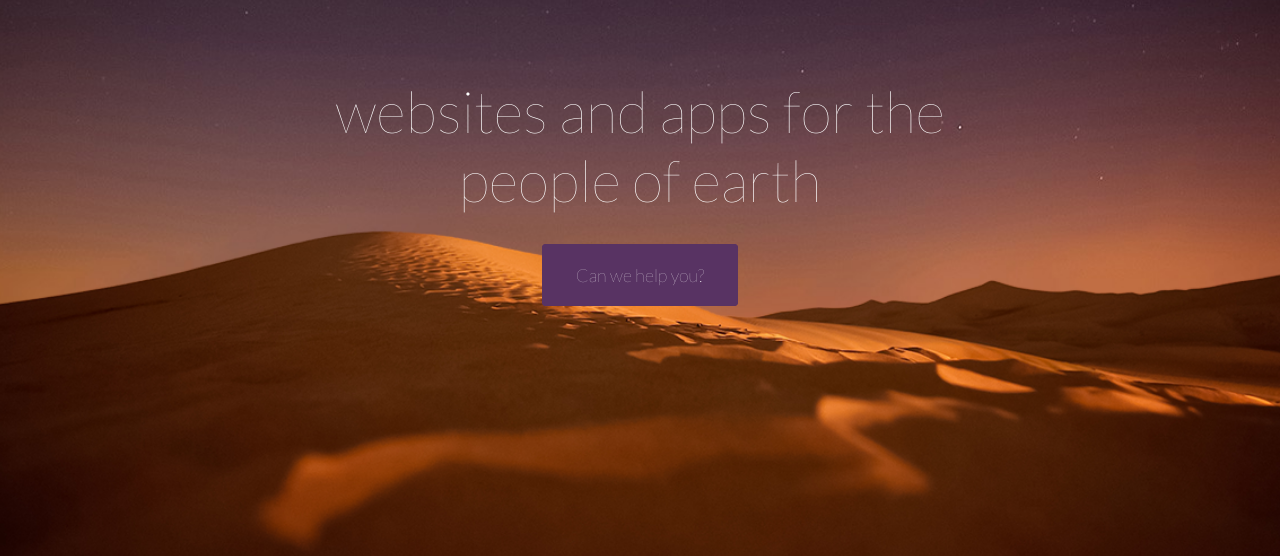
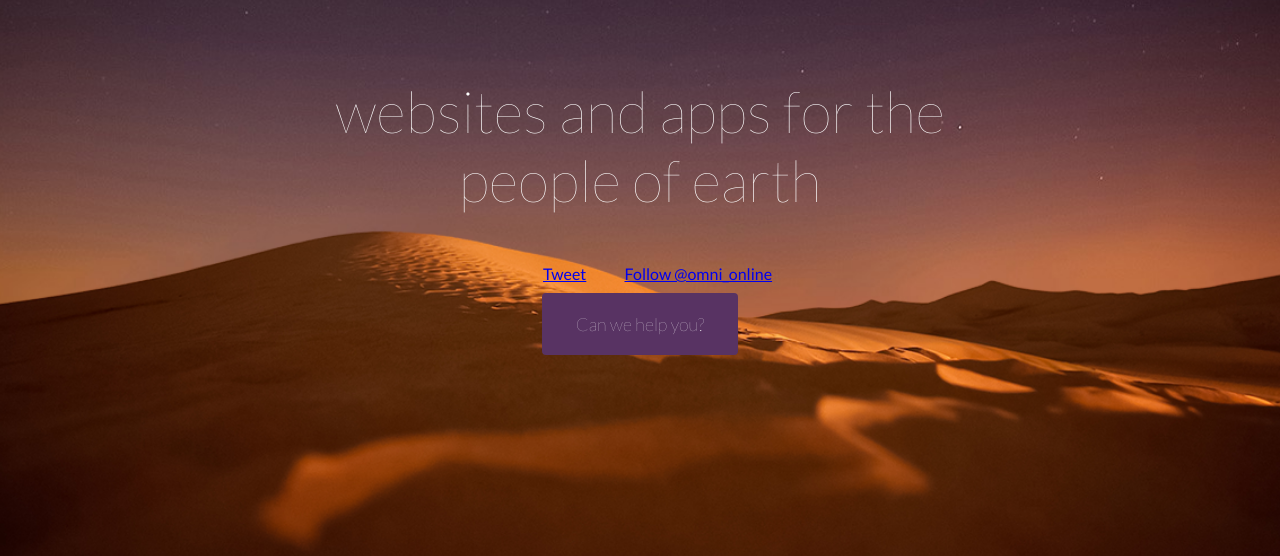
Before and after one commit to omni-online/omnionline.us, a PHP site: page / in a window 1280 px wide. Shown: the part 1044-1600 px from the top of the page. Run offline with PHP 8.4, Linux system fonts and the light colour scheme; some libraries are stand-ins or nearby versions.

Commit message:
Closes #10 and closes #9
Integrated the simple social buttons for now.

```diff
--- a/public/css/style.css
+++ b/public/css/style.css
@@ -216,6 +216,11 @@ section {
     margin-top: 65px;
 }
 
+.social {
+    margin: 10px 0;
+    clear: both;
+}
+
 .contact-form {
     display: none;
 }
@@ -245,6 +250,7 @@ section {
     font-family: 'Lato', sans-serif;
     font-size: 18px;
     font-weight: 100;
+    display: inline-block;
 }
 .btn:hover {
     cursor: pointer;
@@ -252,3 +258,13 @@ section {
 .btn:hover, .btn:focus {
     /*border-color: #EF8934;*/
 }
+
+.cushion {
+    width: 2em;
+    display: inline-block;
+}
+
+.fb_iframe_widget {
+    position: relative;
+    top: -4px;
+}
--- a/public/index.html
+++ b/public/index.html
@@ -7,8 +7,22 @@
         <link href='http://fonts.googleapis.com/css?family=Lato:100,300,400,700,900' rel='stylesheet' type='text/css'>
         <link rel="stylesheet" href="/css/style.css">
         <script src="/js/lib/jquery/dist/jquery.min.js"></script>
+
+        <!-- twitter -->
+        <script>!function(d,s,id){var js,fjs=d.getElementsByTagName(s)[0],p=/^http:/.test(d.location)?'http':'https';if(!d.getElementById(id)){js=d.createElement(s);js.id=id;js.src=p+'://platform.twitter.com/widgets.js';fjs.parentNode.insertBefore(js,fjs);}}(document, 'script', 'twitter-wjs');</script>
     </head>
     <body>
+
+        <!-- facebook -->
+        <div id="fb-root"></div>
+        <script>(function(d, s, id) {
+          var js, fjs = d.getElementsByTagName(s)[0];
+          if (d.getElementById(id)) return;
+          js = d.createElement(s); js.id = id;
+          js.src = "//connect.facebook.net/en_US/sdk.js#xfbml=1&version=v2.3&appId=264799523678546";
+          fjs.parentNode.insertBefore(js, fjs);
+        }(document, 'script', 'facebook-jssdk'));</script>
+
         <div class="app">
             <section class="contact">
                 <button class="btn back-to-earth">Back to earth</button>
@@ -68,7 +82,20 @@
                 <a href="#" class="formLink"><img class="scroll" src="img/scroll.png"></a>
                 <div class="intro-content">
                     <h1 class="intro-heading">websites and apps for the people of earth</h1>
-                    <a href="#" class="btn formLink">Can we help you?</a>
+                    <div class="social clearfix">
+                        <div class="fb-like" data-href="https://www.facebook.com/pages/Omni-Online/273592532750702" data-layout="button_count" data-action="like" data-show-faces="false" data-share="false"></div>
+
+                        <span class="cushion"></span>
+
+                        <a href="https://twitter.com/share" class="twitter-share-button" data-via="Matt_R_Steele">Tweet</a>
+
+                        <span class="cushion"></span>
+
+                        <a href="https://twitter.com/omni_online" class="twitter-follow-button" data-show-count="false">Follow @omni_online</a>
+                    </div>
+                    <p>
+                        <a href="#" class="btn formLink">Can we help you?</a>
+                    </p>
                 </div>
                 <img class="sand parallax parallax-bg" data-near="20" src="img/sand.png">
             </section>
```
